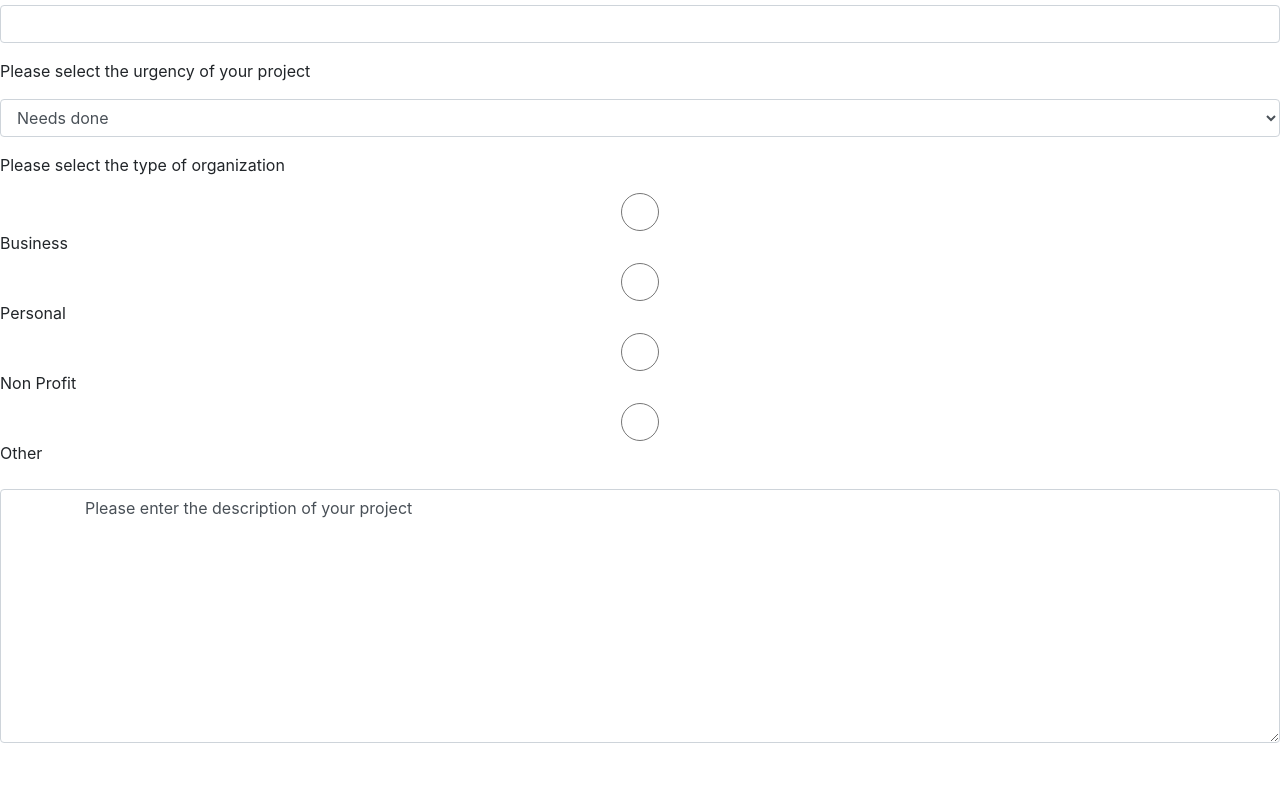
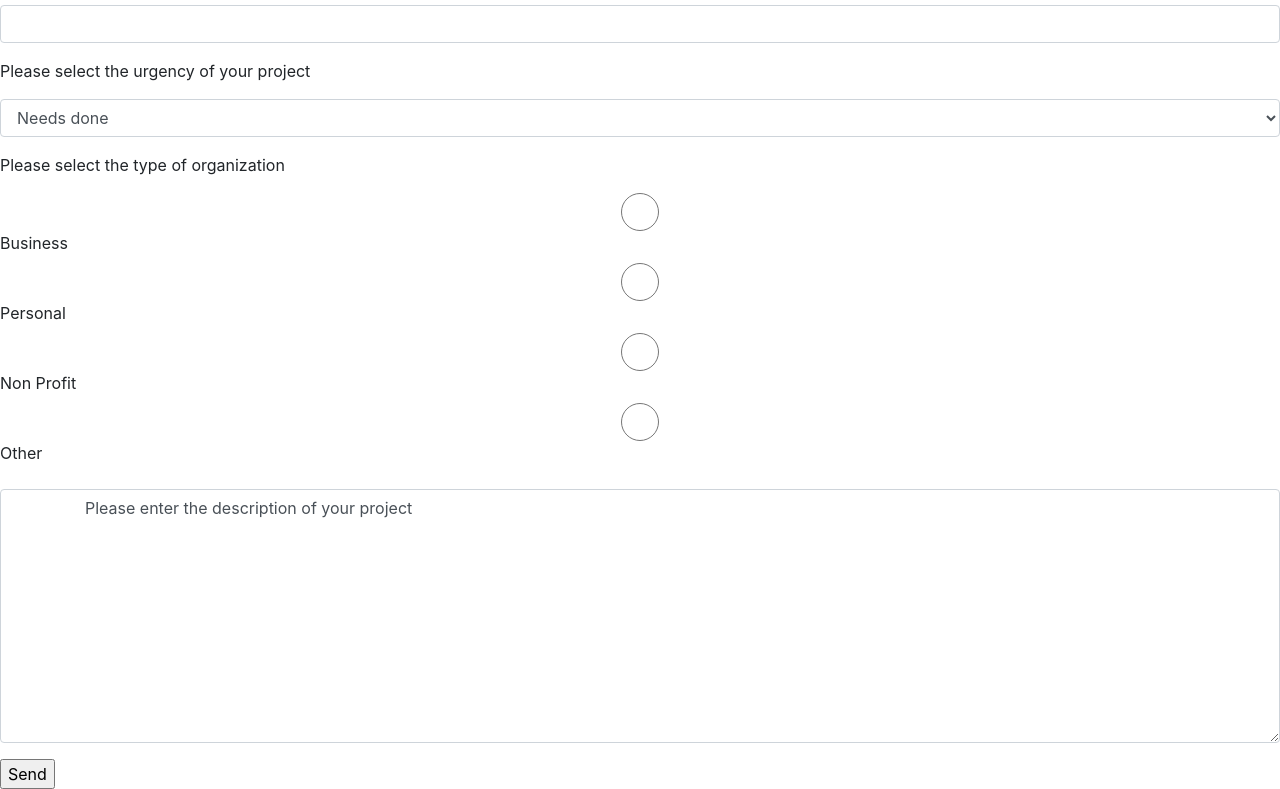
Before and after one commit to vico2162/Vico2162Project6, a plain HTML site: page index.html in a window 1280 px wide. Shown: the part 407-1196 px from the top of the page. Before the commit the page ends 1166 px from the top, so only its background shows below. Drawn offline with nearby package versions, Linux system fonts and the light colour scheme.

Commit message:
added action to form
added action to form using formspree

```diff
--- a/index.html
+++ b/index.html
@@ -15,7 +15,7 @@
         <a href="https://getbootstrap.com/docs/4.0/components/forms/">BootStrap Form documentation</a><br>
         <a href="https://www.w3schools.com/html/html_forms.asp">W3Schools documentation</a>
     </p>
-    <form action="">
+    <form action="https://formspree.io/xleweryq" method="POST">
         <div class="form-group">
             <label for="name">First and Last name</label>
             <input type="text" name="name" id="name" class="form-control">
@@ -59,6 +59,7 @@
                 Please enter the description of your project
             </textarea>
         </div>
+        <input type="submit" value="Send">
     </form>
 
 
```
